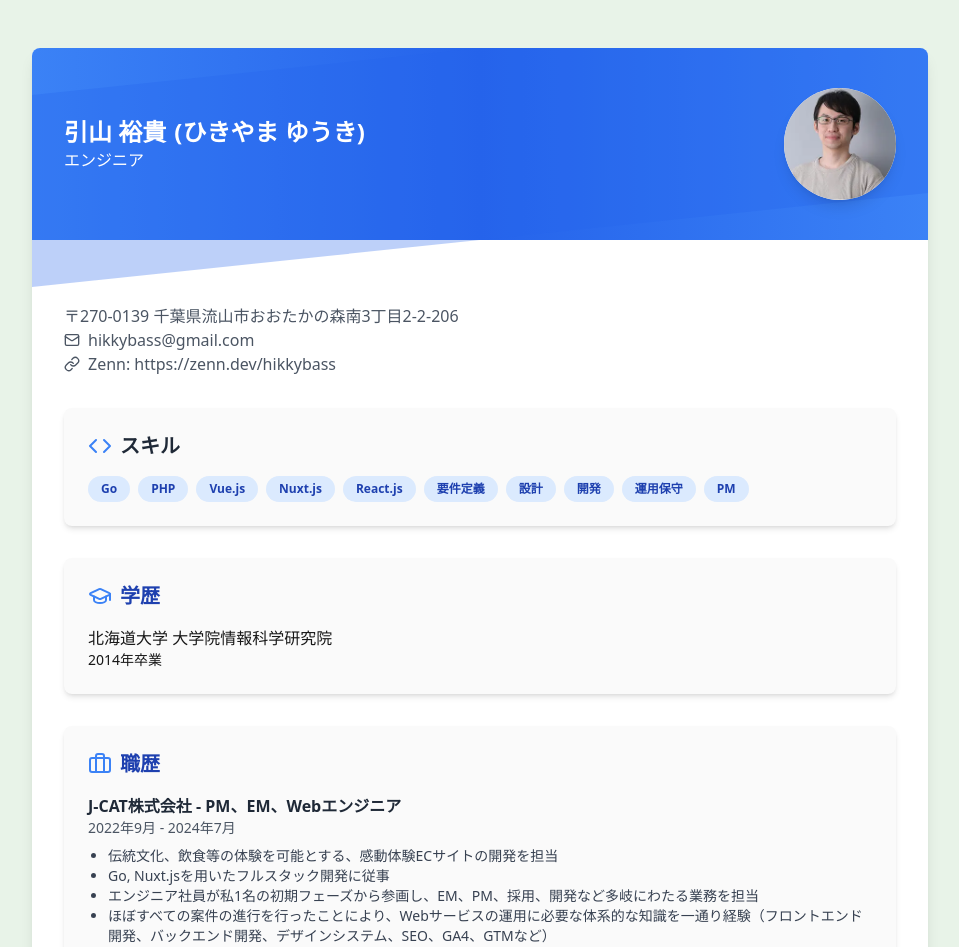
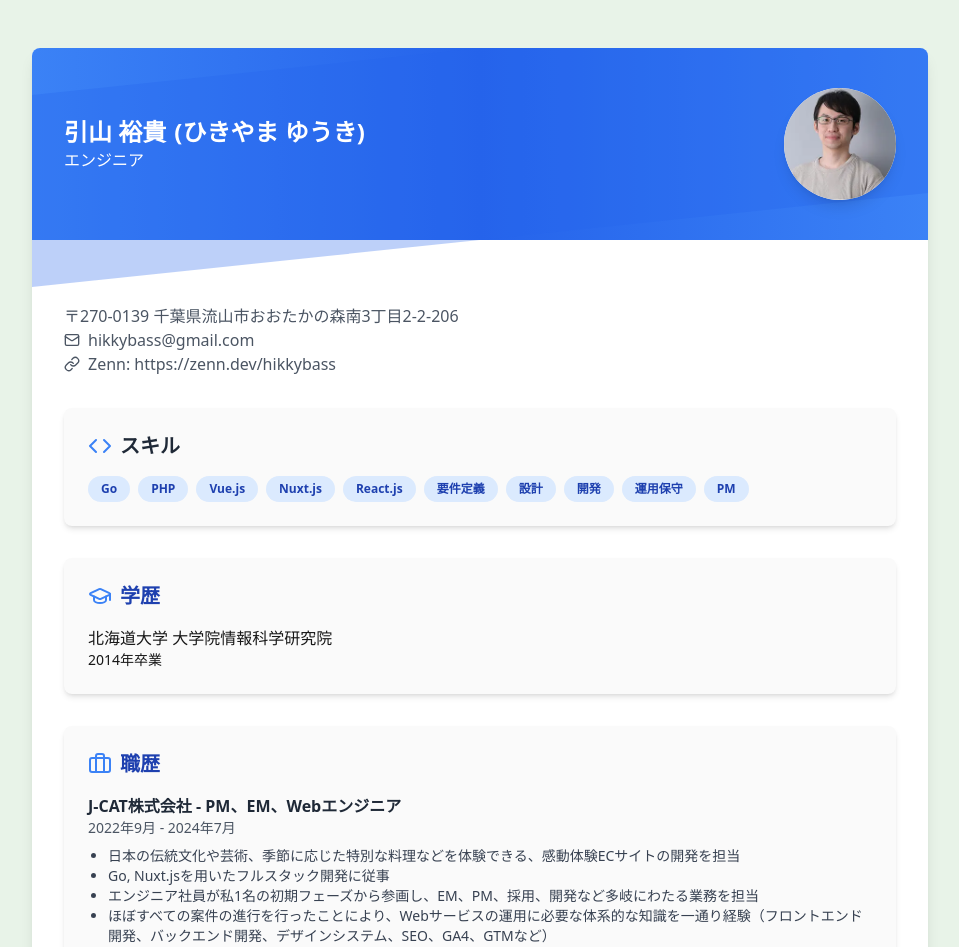
Before and after one commit to hikkybass/my-portfolio, a Next.js app: page / in a window 1280 px wide. Shown: the top 947 px of the page, without its empty margins (160-1119 px from the left). Built offline with nearby package versions, Linux system fonts and the light colour scheme.

Commit message:
デザイン調整

```diff
--- a/components/stylish-resume-final.tsx
+++ b/components/stylish-resume-final.tsx
@@ -120,7 +120,7 @@ export function StylishResumeFinal() {
                 <p className="text-sm text-gray-600">2022年9月 - 2024年7月</p>
                 <ul className="list-disc text-xs md:text-sm mt-2 text-gray-700 font-medium pl-5">
                   <li>
-                    伝統文化、飲食等の体験を可能とする、感動体験ECサイトの開発を担当
+                    日本の伝統文化や芸術、季節に応じた特別な料理などを体験できる、感動体験ECサイトの開発を担当
                   </li>
                   <li>Go, Nuxt.jsを用いたフルスタック開発に従事</li>
                   <li>
```
